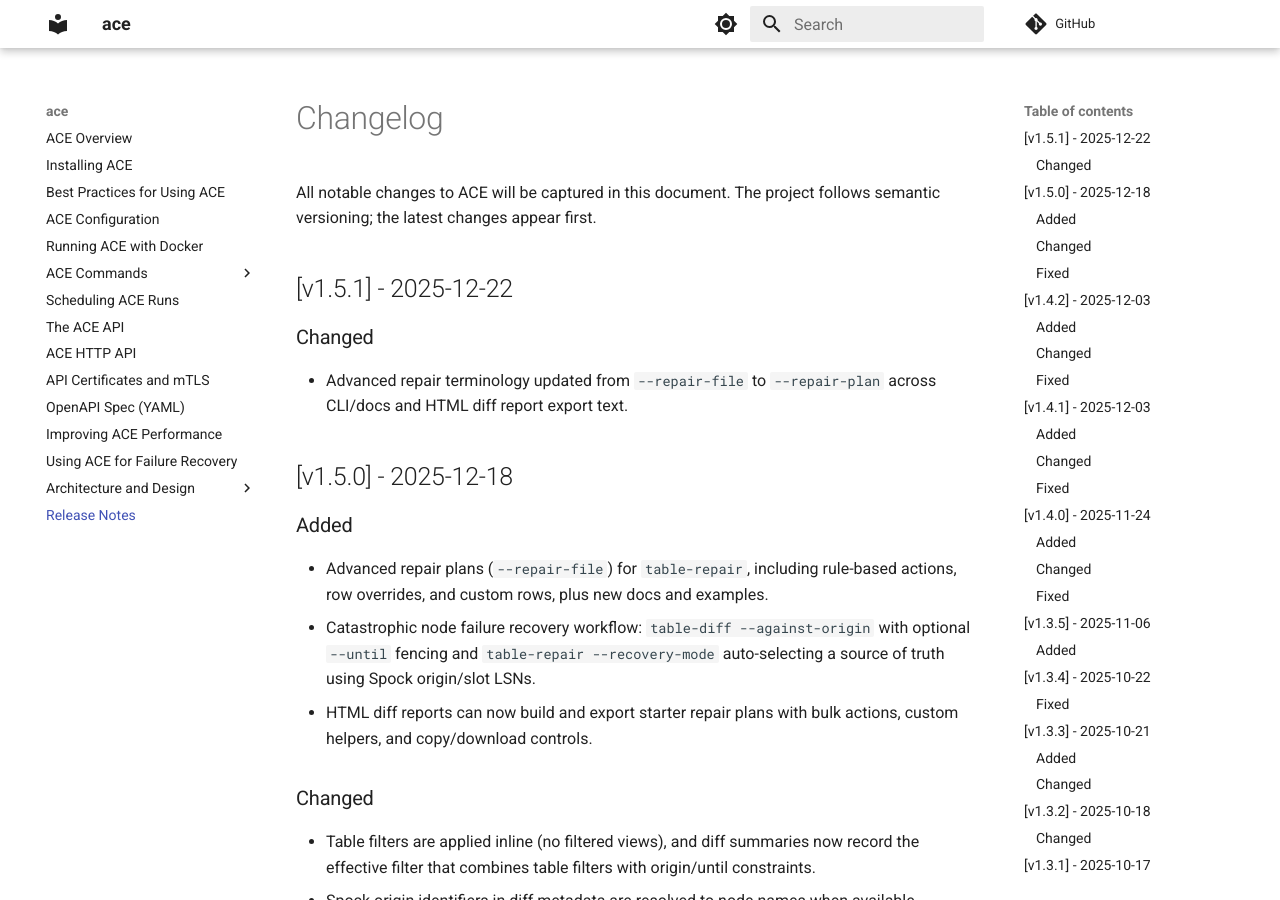
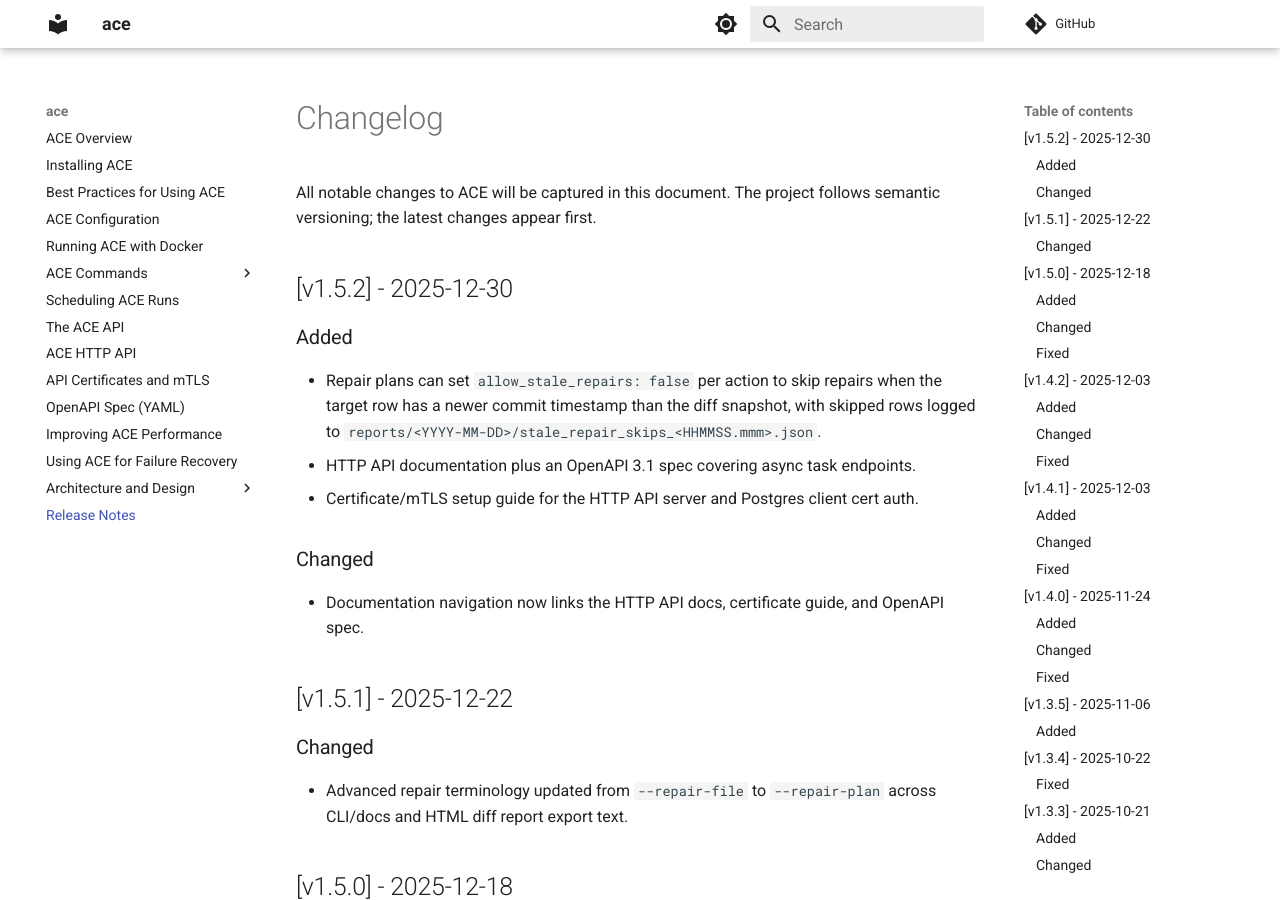
Before and after one commit to pgEdge/ace, an MkDocs documentation site: the page built from docs/CHANGELOG.md, in a window 1280 px wide and 900 px high. Built offline with MkDocs 1.6.1 and Material for MkDocs 9.7.7, drawn with Linux system fonts in a browser that asks for light colours; comment, search, counter and statistics services are not loaded.

Commit message:
Add changelog for 1.5.2

```diff
--- a/docs/CHANGELOG.md
+++ b/docs/CHANGELOG.md
@@ -1,6 +1,16 @@
 # Changelog
 
 All notable changes to ACE will be captured in this document. The project follows semantic versioning; the latest changes appear first.
+
+## [v1.5.2] - 2025-12-30
+
+### Added
+- Repair plans can set `allow_stale_repairs: false` per action to skip repairs when the target row has a newer commit timestamp than the diff snapshot, with skipped rows logged to `reports/<YYYY-MM-DD>/stale_repair_skips_<HHMMSS.mmm>.json`.
+- HTTP API documentation plus an OpenAPI 3.1 spec covering async task endpoints.
+- Certificate/mTLS setup guide for the HTTP API server and Postgres client cert auth.
+
+### Changed
+- Documentation navigation now links the HTTP API docs, certificate guide, and OpenAPI spec.
 
 ## [v1.5.1] - 2025-12-22
 
```
